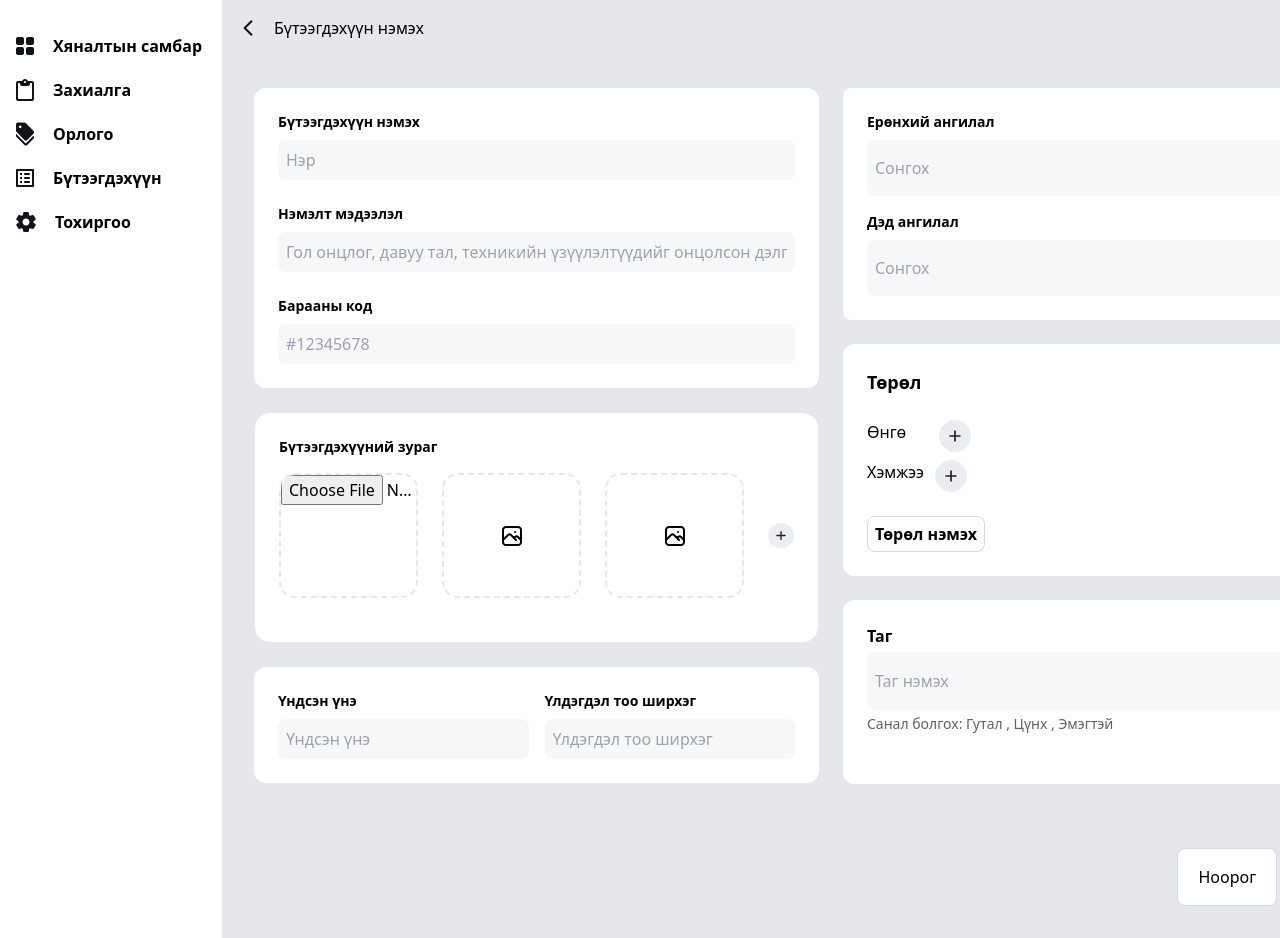
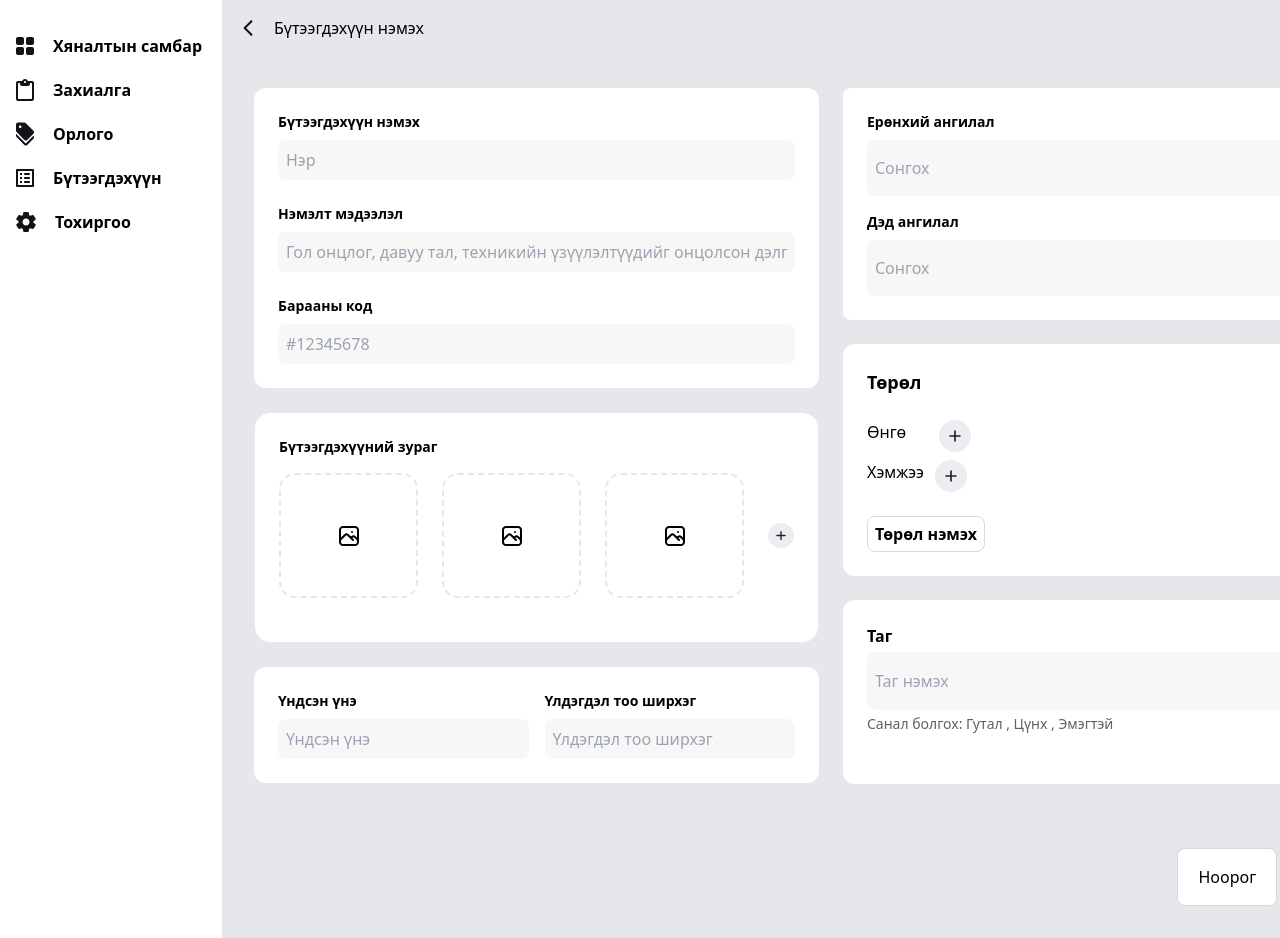
Before and after one commit to o0rgil/e_commerce, a Next.js app in the folder adminfrontend/: page /products in a window 1280 px wide. Shown: the top 938 px of the page. Built offline with nearby package versions, Linux system fonts and the light colour scheme.

Commit message:
update image

```diff
--- a/adminfrontend/src/components/ProductList.tsx
+++ b/adminfrontend/src/components/ProductList.tsx
@@ -1,4 +1,3 @@
-
 import React, { useEffect, useState } from "react";
 
 import Link from "next/link";
@@ -169,8 +168,7 @@ export const ProductList = () => {
             {mockData.map((data, index) => (
               <tr
                 key={data._id}
-                className="flex text-sm text-[#3F4145] font-normal"
-              >
+                className="flex text-sm text-[#3F4145] font-normal">
                 <td className="w-[68px] flex justify-center items-center">
                   <input type="checkbox" />
                 </td>
--- a/adminfrontend/src/components/Products.tsx
+++ b/adminfrontend/src/components/Products.tsx
@@ -7,7 +7,7 @@ export const Products = () => {
   const [description, setDescription] = useState("");
   const [price, setPrice] = useState("");
   const [categoryId, setCategoryId] = useState("");
-  const [img, setImg] = useState("");
+  const [img, setImg] = useState([]);
   const [qty, setQty] = useState("");
 
   const addProduct = async () => {
@@ -18,6 +18,7 @@ export const Products = () => {
         price: price,
         categoryId: categoryId,
         qty: qty,
+        img: img,
       };
 
       console.log(input);
@@ -77,16 +78,20 @@ export const Products = () => {
               <div className="h-[231px] p-6 flex flex-col gap-4 border rounded-2xl bg-white">
                 <p className="text-sm font-semibold">Бүтээгдэхүүний зураг</p>
                 <div className="flex gap-6 justify-between">
-                  <input
-                    type="file"
-                    className="w-1/3 h-[125px] border-dashed border-gray-200 border-2 rounded-2xl flex justify-center items-center"
-                  />
-                  <button className="w-1/3 h-[125px] border-dashed border-gray-200 border-2 rounded-2xl flex justify-center items-center">
-                    <img src="assets/icons/image.svg" alt="" />
-                  </button>
-                  <button className="w-1/3 h-[125px] border-dashed border-gray-200 border-2 rounded-2xl flex justify-center items-center">
-                    <img src="assets/icons/image.svg" alt="" />
-                  </button>
+                  <label
+                    id="avatarLable"
+                    className=" cursor-pointer w-1/3 h-[125px] border-dashed border-gray-200 border-2 rounded-2xl flex justify-center items-center">
+                    <img src="assets/icons/addedImage.svg" alt="" />
+                    <input hidden type="file" className="" id="avatar" />
+                  </label>
+                  <label className="cursor-pointer w-1/3 h-[125px] border-dashed border-gray-200 border-2 rounded-2xl flex justify-center items-center">
+                    <img src="assets/icons/addedImage.svg" alt="" />
+                    <input hidden type="file" className="" />
+                  </label>
+                  <label className="cursor-pointer w-1/3 h-[125px] border-dashed border-gray-200 border-2 rounded-2xl flex justify-center items-center">
+                    <img src="assets/icons/addedImage.svg" alt="" />
+                    <input hidden type="file" className="" />
+                  </label>
                   <button>
                     <img src="assets/icons/add.svg" alt="" />
                   </button>
@@ -171,7 +176,7 @@ export const Products = () => {
               />
 
               <p className="text-sm text-[#5E6166]">
-                Санал болгох: Гутал , Цүнх , Эмэгтэй{" "}
+                Санал болгох: Гутал , Цүнх , Эмэгтэй
               </p>
             </div>
           </div>
@@ -184,8 +189,7 @@ export const Products = () => {
 
           <button
             onClick={addProduct}
-            className="py-4 px-5 rounded-[8px] bg-black border-[1px] border-[#D6D8DB] text-white"
-          >
+            className="py-4 px-5 rounded-[8px] bg-black border-[1px] border-[#D6D8DB] text-white">
             Нийтлэх
           </button>
         </div>
```
Also changed, not shown: adminfrontend/public/assets/icons/addedImage.svg (added).
